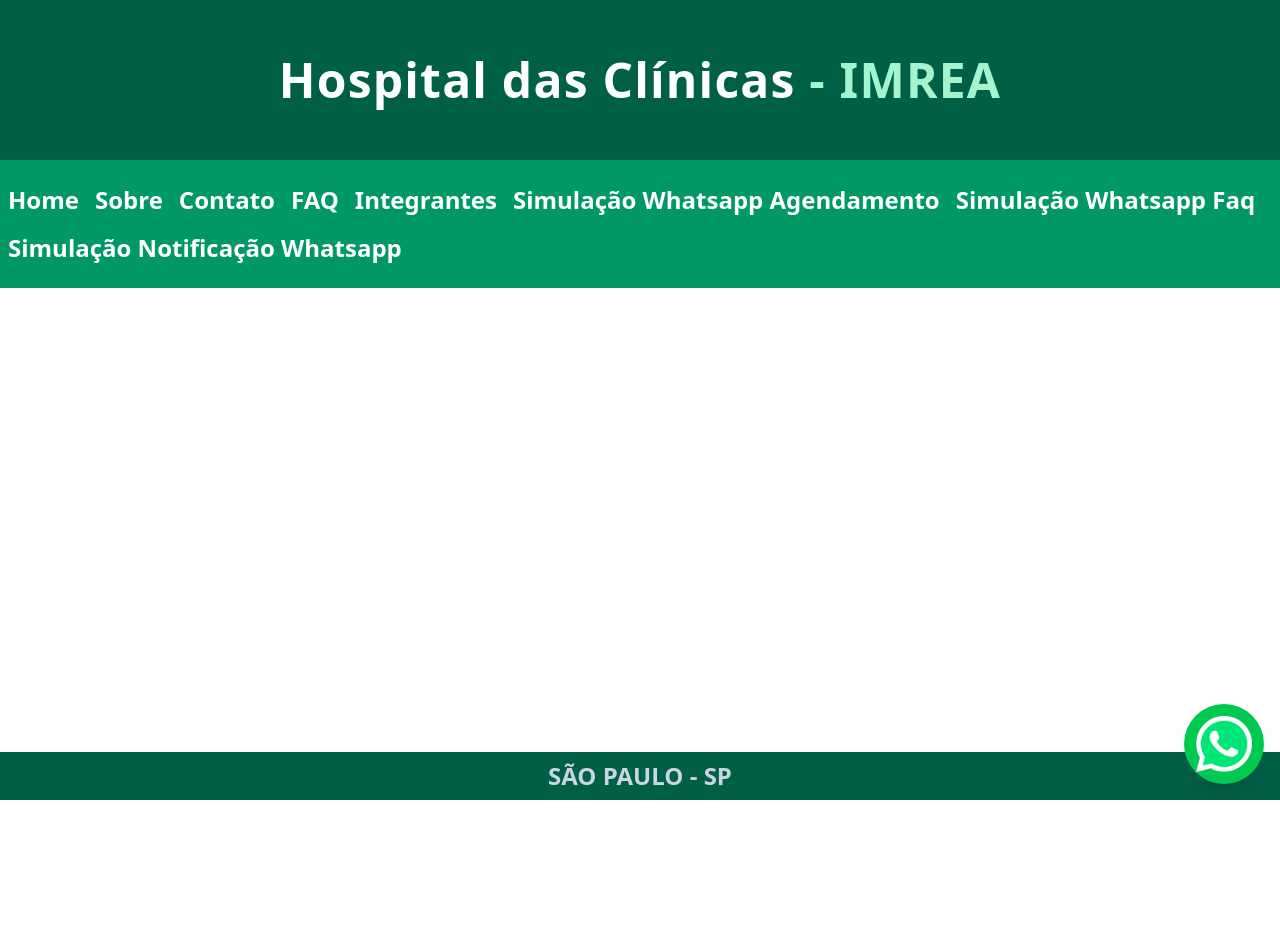
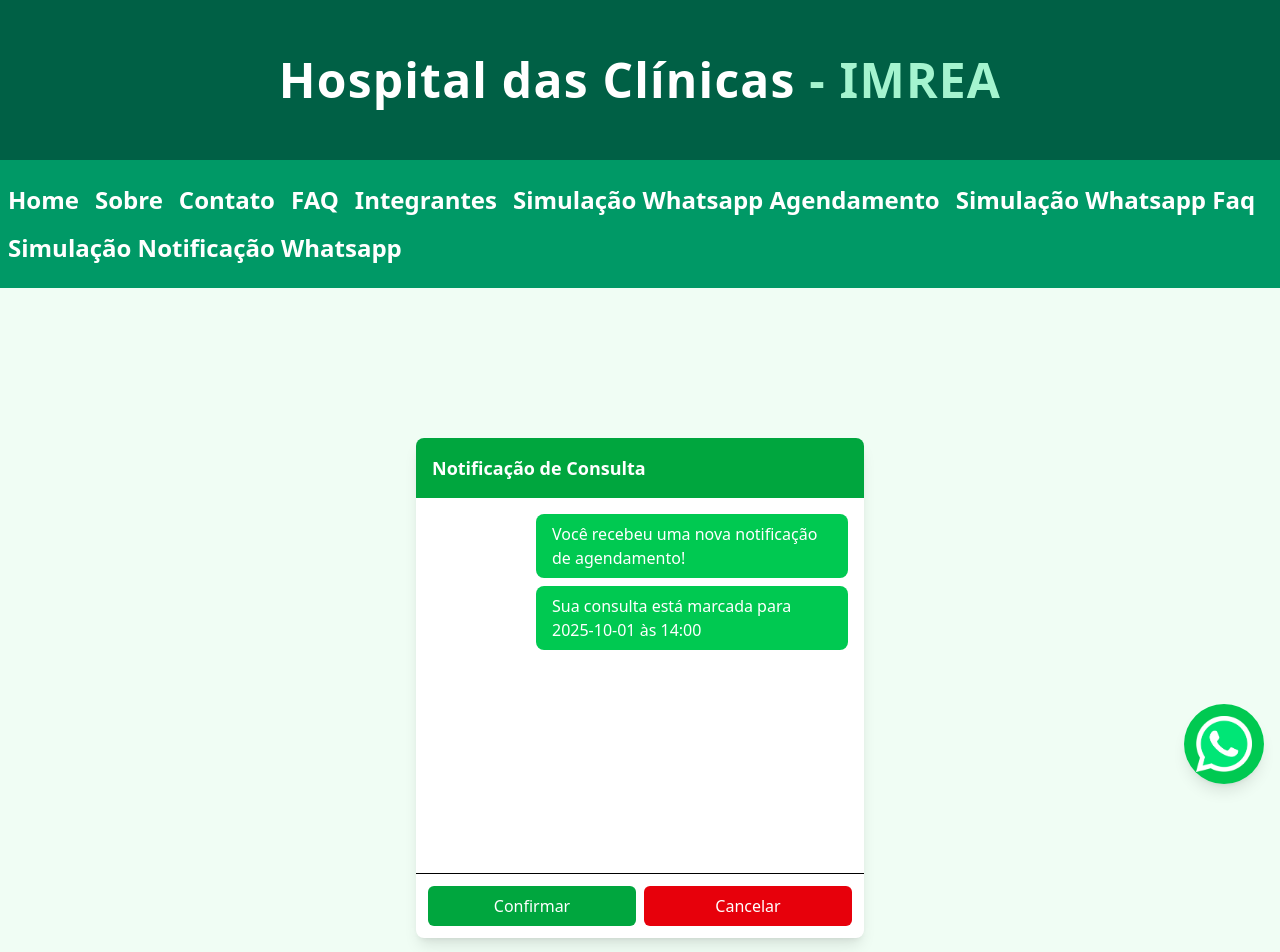
Before and after one commit to lianafujisima/front-sprint03, a React (Vite) app: page /notificacaowhatsapp in a window 1280 px wide. Shown: the top 952 px of the page. Before the commit the page ends 800 px from the top, so only its background shows below. Built offline with nearby package versions, Linux system fonts and the light colour scheme.

Commit message:
7 commit liana

```diff
--- a/src/routes/FaqWhatsapp/index.tsx
+++ b/src/routes/FaqWhatsapp/index.tsx
@@ -7,6 +7,7 @@
 
 export default function FaqSimulado() {
   const [faqs, setFaqs] = useState<FAQ[]>([]);
+  const [mensagens, setMensagens] = useState<string[]>([]);
 
   useEffect(() => {
     fetch("http://localhost:5000/faqs")
@@ -15,33 +16,62 @@
       .catch((error) => console.log(error));
   }, []);
 
-  const [respostaSelecionada, setRespostaSelecionada] = useState<string | null>(null);
+  const handlePergunta = (faq: FAQ) => {
+    setMensagens((prev) => [...prev, faq.pergunta]);
+
+    setTimeout(() => {
+      setMensagens((prev) => [...prev, faq.resposta]);
+    }, 300);
+  };
+
+  useEffect(() => {
+    const container = document.getElementById("chat-container");
+    if (container) {
+      container.scrollTop = container.scrollHeight;
+    }
+  }, [mensagens]);
 
   return (
-    <div className="max-w-md m-auto mt-10 p-4 border-2 border-gray-400 rounded-md">
-      <h1 className="text-emerald-800 text-3xl font-bold mb-6 text-center">
-        FAQ Simulado WhatsApp
-      </h1>
+    <main className="flex flex-col items-center justify-center min-h-screen bg-green-50 p-4">
+      <div className="w-full max-w-md bg-white rounded-lg shadow-lg flex flex-col h-[500px]">
+        <div className="bg-green-600 text-white text-lg font-bold p-4 rounded-t-lg">
+          FAQ Simulado
+        </div>
 
-      <div className="flex flex-col space-y-2">
+        <div
+          id="chat-container"
+          className="flex-1 overflow-y-auto p-4 space-y-2"
+        >
+          {mensagens.map((msg, i) => (
+            <div
+              key={i}
+              className={`flex ${i % 2 === 0 ? "justify-end" : "justify-start"}`}
+            >
+              <div
+                className={`px-4 py-2 rounded-lg max-w-[75%] ${
+                  i % 2 === 0
+                    ? "bg-green-500 text-white"
+                    : "bg-gray-200 text-gray-800"
+                }`}
+              >
+                {msg}
+              </div>
+            </div>
+          ))}
+        </div>
+
+        <div className="p-3 flex flex-col space-y-2 border-t">
           {faqs.map((faq, index) => (
             <button
               key={index}
-            className="bg-gray-300 py-2 px-4 rounded-md text-left hover:bg-gray-400"
-            onClick={() =>
-              setRespostaSelecionada(respostaSelecionada === faq.resposta ? null : faq.resposta)
-            }
+              className="flex-1 bg-gray-300 text-left px-4 py-2 rounded-md hover:bg-gray-400"
+              onClick={() => handlePergunta(faq)}
             >
               {faq.pergunta}
             </button>
           ))}
         </div>
-
-      {respostaSelecionada && (
-        <div className="mt-4 p-3 border-2 border-gray-400 rounded-md bg-gray-100 whitespace-pre-line">
-          {respostaSelecionada}
       </div>
-      )}
-    </div>
+    </main>
   );
 }
--- a/src/routes/NotificacaoWhatsapp/index.tsx
+++ b/src/routes/NotificacaoWhatsapp/index.tsx
@@ -1,8 +1,78 @@
+import React, { useState } from "react";
 
 export default function NotificacaoWhatsapp() {
+  const [mensagens, setMensagens] = useState<string[]>([
+    "Você recebeu uma nova notificação de agendamento!",
+    "Sua consulta está marcada para 2025-10-01 às 14:00",
+  ]);
+
+  const [notificacaoEnviada, setNotificacaoEnviada] = useState(true);
+
+  const handleConfirmar = () => {
+    setMensagens((prev) => [
+      ...prev,
+      "Você confirmou a consulta. Até lá!",
+    ]);
+    setNotificacaoEnviada(false);
+  };
+
+  const handleCancelar = () => {
+    setMensagens((prev) => [
+      ...prev,
+      "Você cancelou a consulta. Entre em contato para reagendar.",
+    ]);
+    setNotificacaoEnviada(false);
+  };
 
   return (
-    <main >
+    <main className="flex flex-col items-center justify-center min-h-screen bg-green-50 p-4">
+      <div className="w-full max-w-md bg-white rounded-lg shadow-lg flex flex-col h-[500px]">
+        <div className="bg-green-600 text-white text-lg font-bold p-4 rounded-t-lg">
+          Notificação de Consulta
+        </div>
+
+        <div className="flex-1 overflow-y-auto p-4 space-y-2">
+          {mensagens.map((msg, i) => (
+            <div
+              key={i}
+              className={`flex ${
+                msg.startsWith("") || msg.startsWith("")
+                  ? "justify-end"
+                  : "justify-start"
+              }`}
+            >
+              <div
+                className={`px-4 py-2 rounded-lg max-w-[75%] ${
+                  msg.startsWith("")
+                    ? "bg-green-500 text-white"
+                    : msg.startsWith("")
+                    ? "bg-red-500 text-white"
+                    : "bg-gray-200 text-gray-800"
+                }`}
+              >
+                {msg}
+              </div>
+            </div>
+          ))}
+        </div>
+
+        {notificacaoEnviada && (
+          <div className="p-3 flex space-x-2 border-t">
+            <button
+              className="flex-1 bg-green-600 text-white px-4 py-2 rounded-md"
+              onClick={handleConfirmar}
+            >
+              Confirmar
+            </button>
+            <button
+              className="flex-1 bg-red-600 text-white px-4 py-2 rounded-md"
+              onClick={handleCancelar}
+            >
+              Cancelar
+            </button>
+          </div>
+        )}
+      </div>
     </main>
   );
 }
```
Lines whose indentation alone changed are shown as unchanged.
